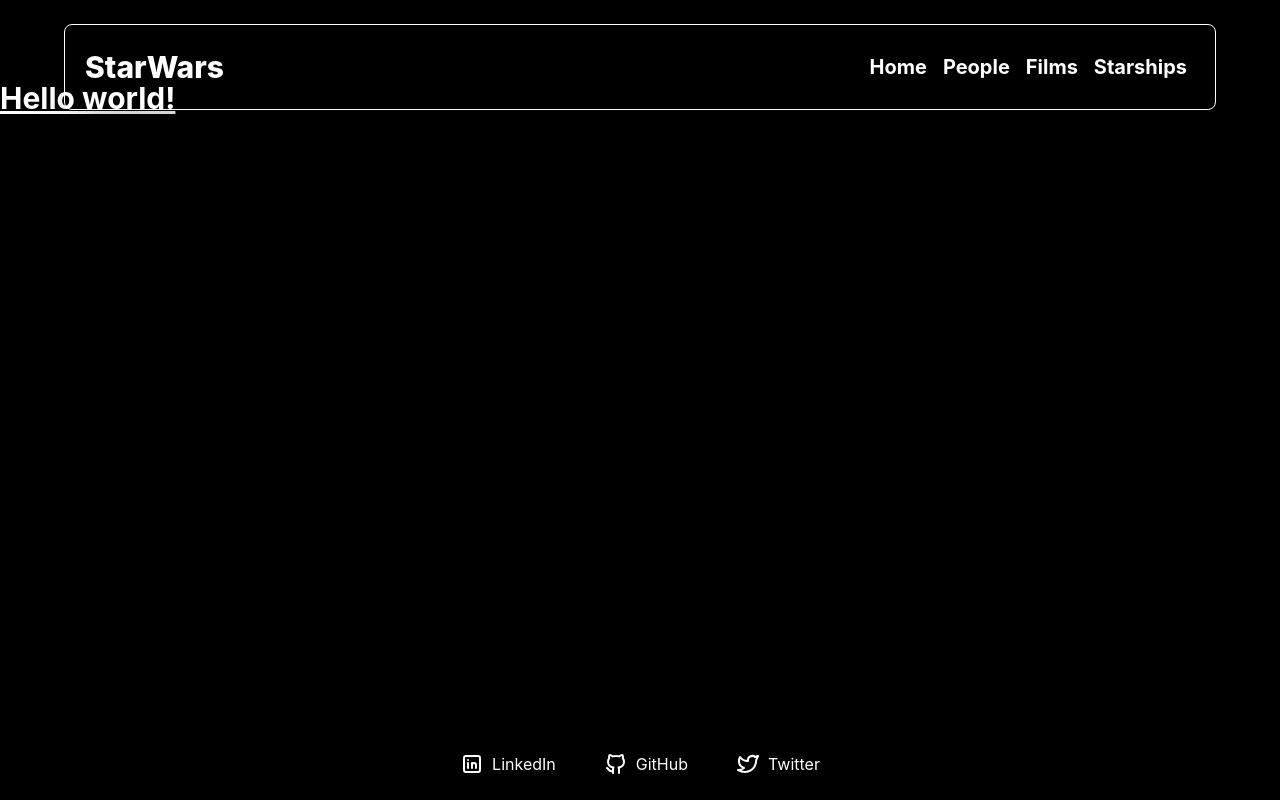
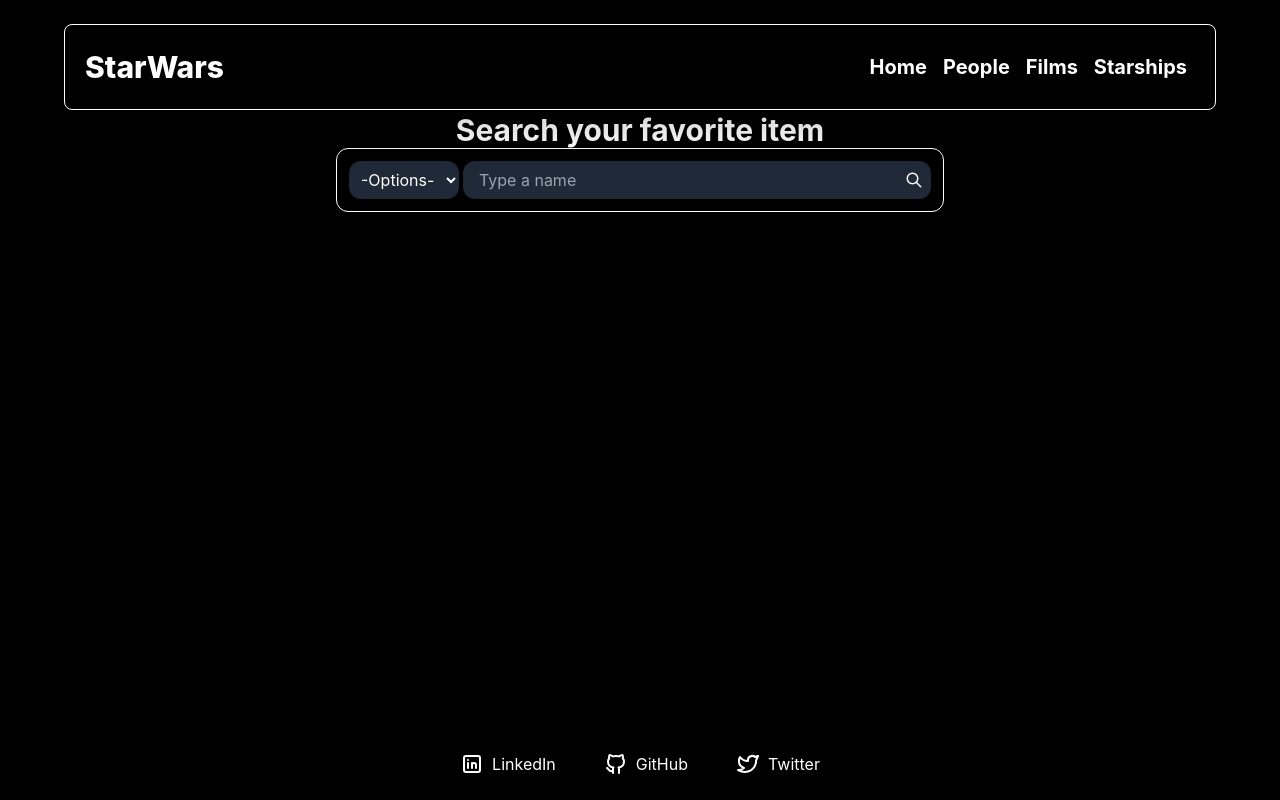
Before and after one commit to jtnovellis/sw-challenge-front, a Next.js app: page / in a window 1280 px wide. Built offline with nearby package versions, Linux system fonts and the light colour scheme.

Commit message:
feat(pages): Add searcher bar in home page

```diff
--- a/components/Layout.tsx
+++ b/components/Layout.tsx
@@ -19,7 +19,7 @@
         <link rel='icon' href='/favicon.ico' />
       </Head>
       <Navbar />
-      <main className='mt-20'>{children}</main>
+      <main className='mt-20 sm:mt-24'>{children}</main>
       <Footer />
     </>
   );
--- /dev/null
+++ b/hooks/useFormReducer.ts
@@ -0,0 +1,40 @@
+import { useReducer } from 'react';
+
+type FormState = {
+  query: string;
+  name: string;
+};
+
+type FormAction =
+  | {
+      type: 'changeOption';
+      payload: {
+        name: string;
+        value: string;
+      };
+    }
+  | {
+      type: 'clear';
+    };
+
+function searcherReducer(state: FormState, action: FormAction) {
+  switch (action.type) {
+    case 'changeOption':
+      const { name, value } = action.payload;
+      return {
+        ...state,
+        [name]: value,
+      };
+    case 'clear':
+      return initialState;
+  }
+}
+
+const initialState = {
+  query: 'empty',
+  name: '',
+};
+
+export default function useFormReducer() {
+  return useReducer(searcherReducer, initialState);
+}
--- a/pages/index.tsx
+++ b/pages/index.tsx
@@ -1,9 +1,67 @@
 import Image from 'next/image';
+import React from 'react';
+import { IconSearch } from '@tabler/icons';
+import useFormReducer from '../hooks/useFormReducer';
 
 export default function Home() {
+  const [searcher, dispatch] = useFormReducer();
+
+  function handleChange(
+    e: React.ChangeEvent<HTMLSelectElement | HTMLInputElement>
+  ) {
+    const { name, value } = e.target;
+    dispatch({
+      type: 'changeOption',
+      payload: {
+        name,
+        value,
+      },
+    });
+  }
+
+  function handleSubmit(e: React.FormEvent<HTMLFormElement>) {
+    e.preventDefault();
+    alert(JSON.stringify(searcher, null, 2));
+    dispatch({ type: 'clear' });
+  }
+
   return (
-    <section className=''>
-      <h1 className='text-3xl font-bold underline'>Hello world!</h1>
+    <section className='p-4'>
+      <h1 className='text-3xl text-center font-bold'>
+        Search your favorite item
+      </h1>
+      <form
+        onSubmit={handleSubmit}
+        className='flex border border-white rounded-xl p-3 max-w-[38rem] mx-auto'
+      >
+        <select
+          value={searcher.query}
+          name='query'
+          onChange={handleChange}
+          className='bg-gray-800 rounded-xl p-2'
+        >
+          <option value='empty'>-Options-</option>
+          <option value='people'>People</option>
+          <option value='films'>Films</option>
+          <option value='planets'>Planets</option>
+          <option value='vehicles'>Vehicles</option>
+          <option value='starships'>Starships</option>
+          <option value='species'>Species</option>
+        </select>
+        <div className='bg-gray-800 rounded-xl py-1 px-2 ml-1 flex justify-between items-center w-full'>
+          <input
+            placeholder='Type a name'
+            type='text'
+            name='name'
+            className='bg-gray-800 focus:outline-none px-2 '
+            value={searcher.name}
+            onChange={handleChange}
+          />
+          <button>
+            <IconSearch size={18} />
+          </button>
+        </div>
+      </form>
     </section>
   );
 }
```
